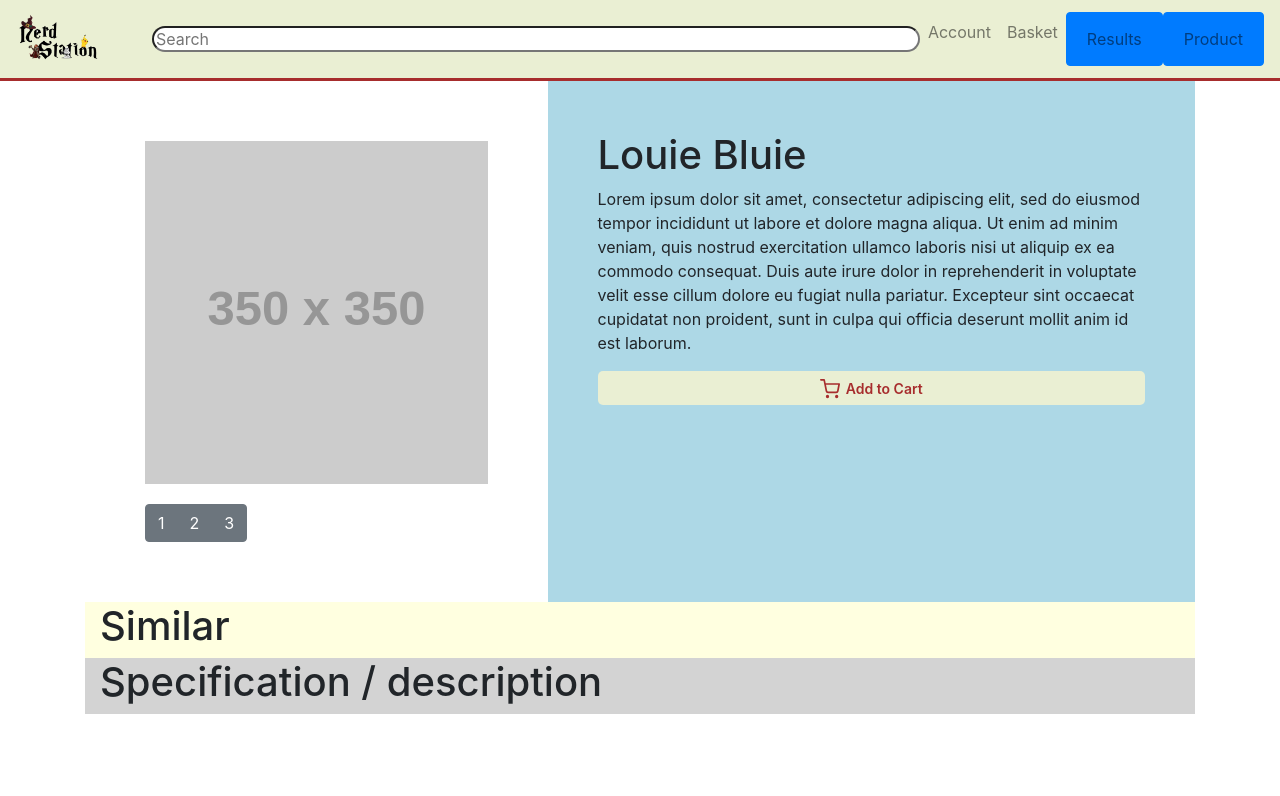
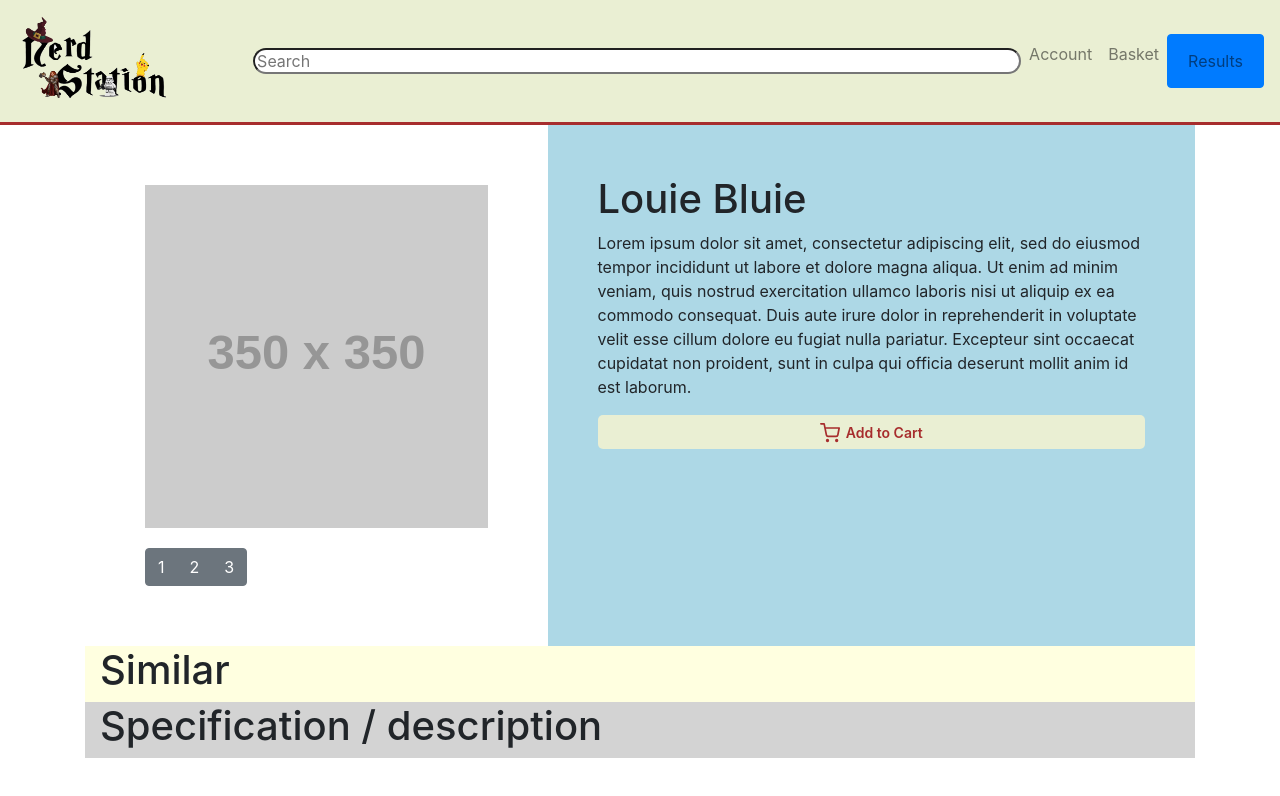
Before and after one commit to nickninov/Group-Project-Website, a React (Create React App) app: page /product in a window 1280 px wide. Shown: the top 796 px of the page. Built offline with nearby package versions, Linux system fonts and the light colour scheme.

Commit message:
removing my past link to product page from header

```diff
--- a/src/Components/NavigationBar.js
+++ b/src/Components/NavigationBar.js
@@ -21,9 +21,6 @@ export const NavigationBar = () => (
                 <Button>
                     <Nav.Item><Nav.Link href="/results">Results</Nav.Link></Nav.Item>
                 </Button>
-                <Button>
-                    <Nav.Item><Nav.Link href="/product">Product</Nav.Link></Nav.Item>
-                </Button>
             </Nav>
         </Navbar.Collapse>
     </Navbar>
```
